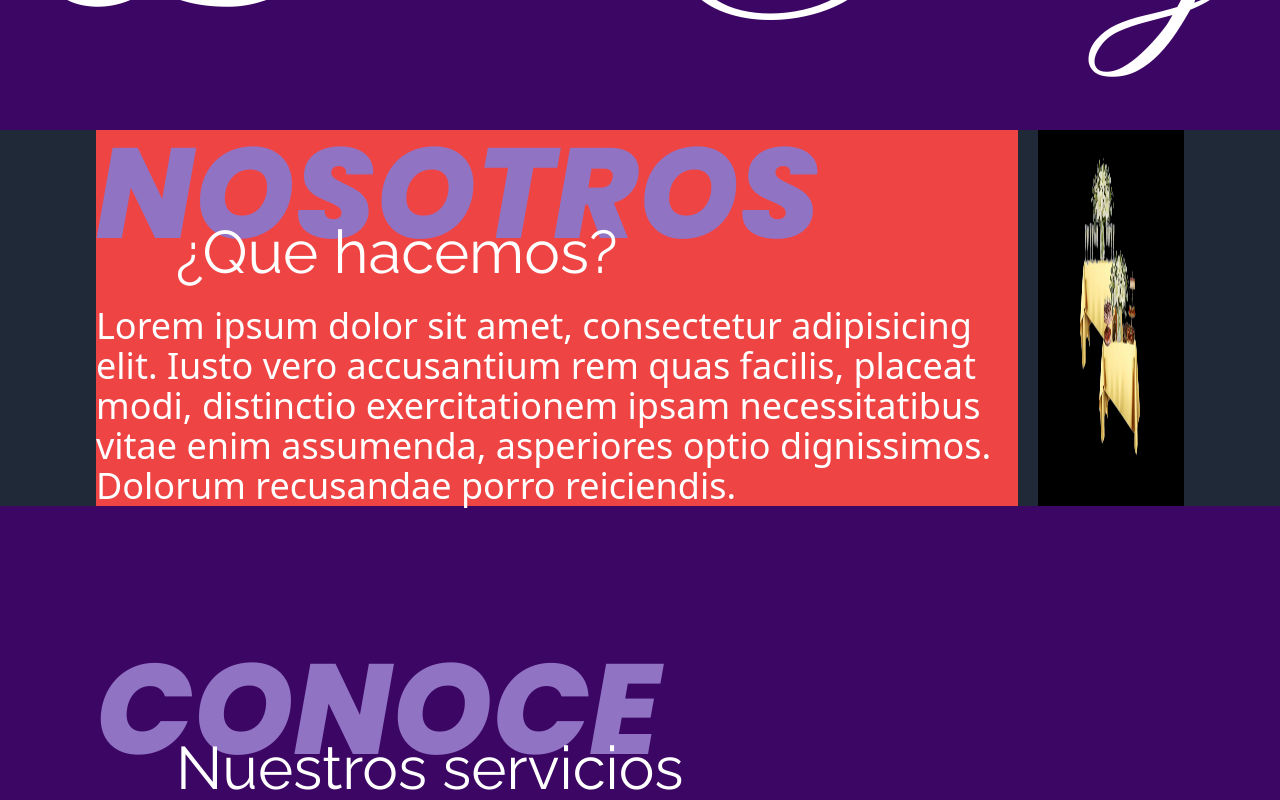
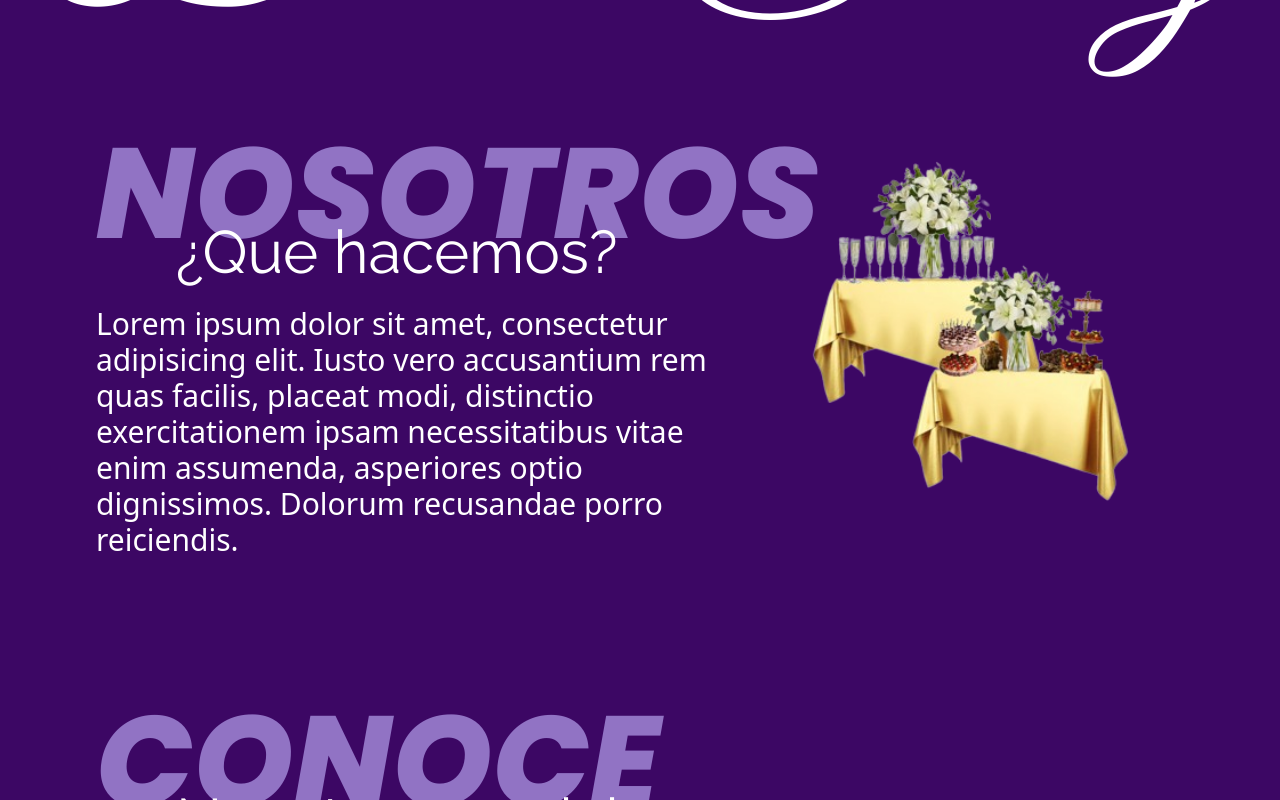
Before and after one commit to albust2005/bloomsterly, a React (Vite) app: page / in a window 1280 px wide. Shown: the part 480-1280 px from the top of the page. Built offline with nearby package versions, Linux system fonts and the light colour scheme.

Commit message:
Maquetacion index

```diff
--- a/src/App.jsx
+++ b/src/App.jsx
@@ -1,5 +1,3 @@
-//import { useState } from 'react'
-import { Registrar } from './components/registro'
 import './App.css'
 import { LandingPage } from './components/Index'
 
--- a/src/components/Header.jsx
+++ b/src/components/Header.jsx
@@ -10,7 +10,7 @@ export function Header () {
                     <ButtonNav text='Servicios'/>
                     <ButtonNav text='Pedidos'/>
                 </div>
-                    <h3 className="font-title italic text-white text-lg bg-transparent hover:bg-purple-900 px-3 py-1 rounded-lg">Iniciar sesion</h3>
+                    <ButtonNav text='Iniciar sesion'/>
             </nav>
             <div>
                 <img
--- a/src/components/Index.jsx
+++ b/src/components/Index.jsx
@@ -1,9 +1,8 @@
+
+import "../App.css";
+
 import { Header } from "./Header";
 import { Footer } from "./Footer";
-import "../App.css";
-//solucion para cuando no funcione la carga de imagenes
-//si encuentran otra avisen
-
 import { PolaroidCard } from "./PolaroidCard";
 
 export function LandingPage() {
@@ -22,29 +21,36 @@ export function LandingPage() {
       {/*Seccion Nosotros*/}
 
       <div className="flex flex-col gap-32">
-        <section className="flex gap-5 px-10 md:px-16 lg:px-24 2xl:px-64 mb-3 h-full bg-gray-800">
-          <article className=" bg-red-500">
+        <section className="h-full xl:flex gap-5 px-10 md:px-16 lg:px-24 2xl:px-64 mb-3">
+
+          <article className="w-full xl:w-3/5 2xl:w-1/2">
             <h1 className="font-subTitle font-extrabold italic text-color_font_dark text-5xl md:text-8xl lg:text-9xl">
               NOSOTROS
             </h1>
             <h2 className="font-text text-white text-2xl md:text-5xl lg:text-6xl ml-12 md:ml-16 lg:ml-20 -mt-5 md:-mt-7 lg:-mt-9 ">
               ¿Que hacemos?
             </h2>
-            <p className="text-white w-full pt-6 text-2xl md:text-4xl">
+            <p className="text-white w-full pt-6 text-1xl sm:text-2xl md:text-3xl lg-text-4xl">
               Lorem ipsum dolor sit amet, consectetur adipisicing elit. Iusto
               vero accusantium rem quas facilis, placeat modi, distinctio
               exercitationem ipsam necessitatibus vitae enim assumenda,
               asperiores optio dignissimos. Dolorum recusandae porro reiciendis.
             </p>
           </article>
-          <div className="flex justify-center bg-black">
-            <img src="../src/assets/img/nosotros_imagen_mesas.png" alt="" className=""/>
+
+          <div className="flex xl:w-2/5 2xl:w-1/2 justify-center">
+            <img
+            className='aspect-auto w-full object-cover'
+            src="../src/assets/img/nosotros_imagen_mesas.png"
+            alt=""/>
           </div>
+
         </section>
 
 
         {/*Seccion Conoce*/}
         <section className="flex flex-col gap-5 px-10 md:px-16 lg:px-24 2xl:px-64 mb-3">
+
           <article>
             <h1 className="font-subTitle font-extrabold italic text-color_font_dark text-4xl md:text-8xl lg:text-9xl">
               CONOCE
@@ -55,7 +61,7 @@ export function LandingPage() {
             </h2>
           </article>
 
-          <article className="container mx-auto grid grid-cols-1 sm:grid-cols-2 md:grid-cols-3 gap-6">
+          <article className="container mx-auto grid grid-cols-1 sm:grid-cols-2 lg:grid-cols-3 gap-6">
             <PolaroidCard
               url={"../src/assets/img/musica_servicio.jpg"}
               nombre={"Musica"}
@@ -79,7 +85,9 @@ export function LandingPage() {
             <PolaroidCard />
             <PolaroidCard />
           </article>
+
         </section>
+
       </div>
 
       <Footer />
--- /dev/null
+++ b/src/components/InicioSesion.jsx
@@ -0,0 +1,4 @@
+// Importación de los elementos previamente descargados
+
+//import { useForm } from "react-hook-form";
+//import React from "react";
--- a/src/components/buttons/buttonNav.jsx
+++ b/src/components/buttons/buttonNav.jsx
@@ -3,7 +3,7 @@ import PropTypes from 'prop-types'
 export function ButtonNav ({text}){
     return(
         <a href="#"
-        className="font-title italic text-white text-lg bg-transparent hover:bg-purple-900 px-3 py-1 rounded-lg hover:ease-in-out duration-300">
+        className="font-title italic text-white text-lg bg-transparent hover:bg-purple-900 px-3 py-1 rounded-lg hover:ease-in-out duration-300 z-10">
         {text}
         </a>
     )
--- a/src/components/inicio_sesion.jsx
+++ /dev/null
@@ -1,4 +0,0 @@
-// Importación de los elementos previamente descargados
-
-import { useForm } from "react-hook-form";
-import React from "react";
```
